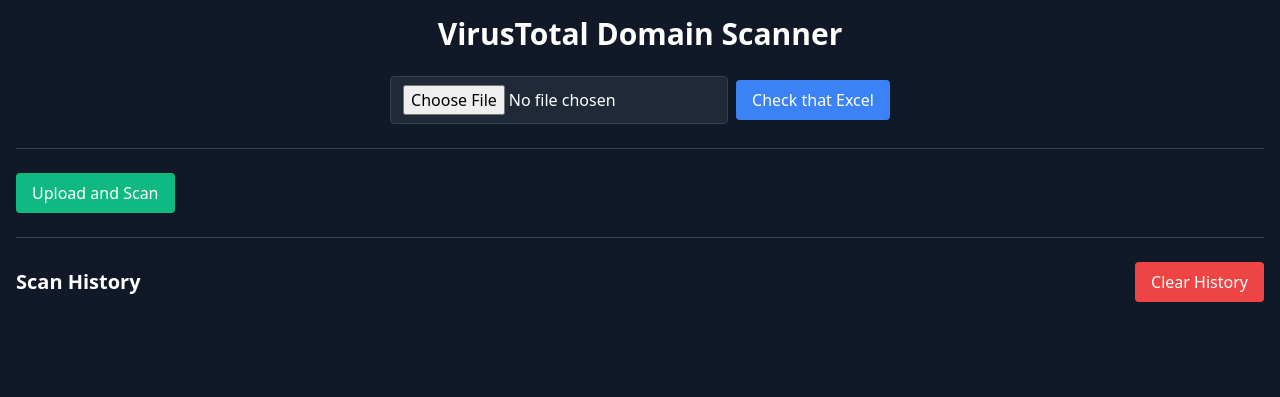
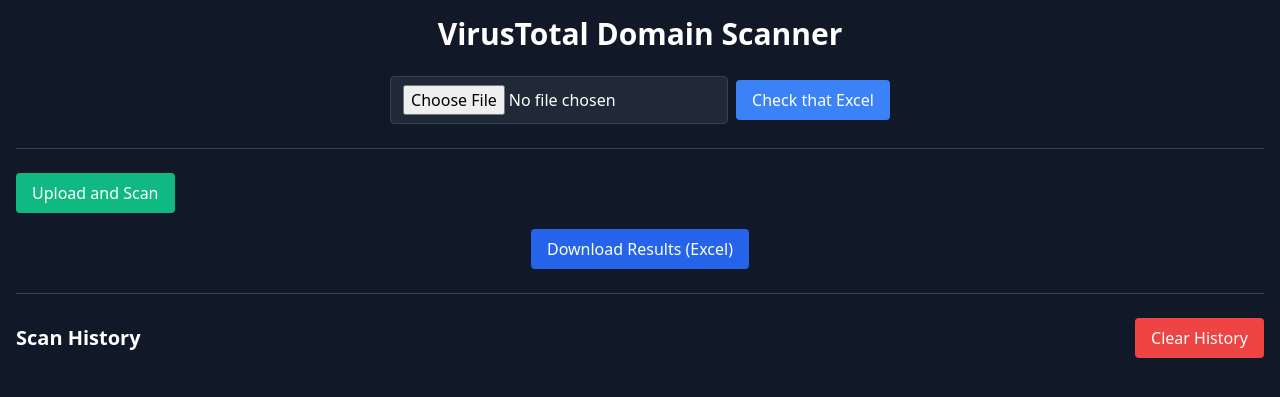
Before and after one commit to PranavSatav/VirusTotal-Scanner, a Flask app: page / in a window 1280 px wide. Shown: the top 397 px of the page. Run offline with Flask 3, Linux system fonts and the light colour scheme; some libraries are stand-ins or nearby versions.

Commit message:
Update index.html

```diff
--- a/templates/index.html
+++ b/templates/index.html
@@ -5,6 +5,7 @@
     <meta name="viewport" content="width=device-width, initial-scale=1.0">
     <title>Domain Scanner</title>
     <link href="https://cdn.jsdelivr.net/npm/tailwindcss@2.2.19/dist/tailwind.min.css" rel="stylesheet">
+    <script src="https://cdnjs.cloudflare.com/ajax/libs/xlsx/0.16.9/xlsx.full.min.js"></script> <!-- Include xlsx library -->
 </head>
 <body class="bg-gray-900 text-white">
     <div class="container mx-auto p-4">
@@ -26,6 +27,11 @@
         <div id="domainsList" class="mb-4"></div>
         <div id="scanProgress" class="mb-4"></div>
         <div id="scanResults" class="mb-4"></div>
+
+        <!-- Download Results Button -->
+        <div class="flex justify-center mb-4">
+            <button id="downloadResultsButton" class="bg-blue-600 hover:bg-blue-700 text-white py-2 px-4 rounded">Download Results (Excel)</button>
+        </div>
 
         <hr class="my-6 border-gray-700">
 
@@ -167,6 +173,28 @@
             loadScanHistory();
         });
 
+        // Download results as Excel
+        document.getElementById('downloadResultsButton').addEventListener('click', function () {
+            if (scanResultsArray.length === 0) {
+                alert("No scan results available to download.");
+                return;
+            }
+
+            // Prepare data for Excel
+            const worksheetData = scanResultsArray.map(result => ({
+                Domain: result.domain,
+                Score: result.score,
+                Status: result.status
+            }));
+
+            const worksheet = XLSX.utils.json_to_sheet(worksheetData);
+            const workbook = XLSX.utils.book_new();
+            XLSX.utils.book_append_sheet(workbook, worksheet, 'Scan Results');
+
+            // Create Excel file and download
+            XLSX.writeFile(workbook, 'scan_results.xlsx');
+        });
+
     </script>
 </body>
 </html>
```
